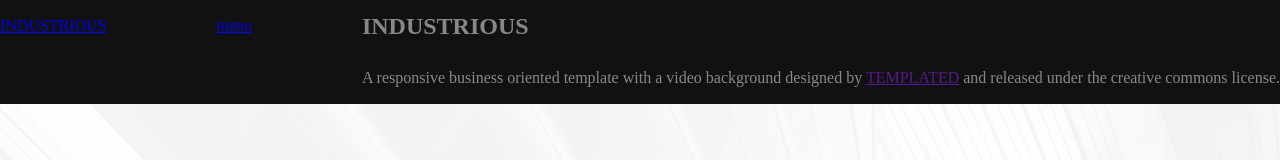
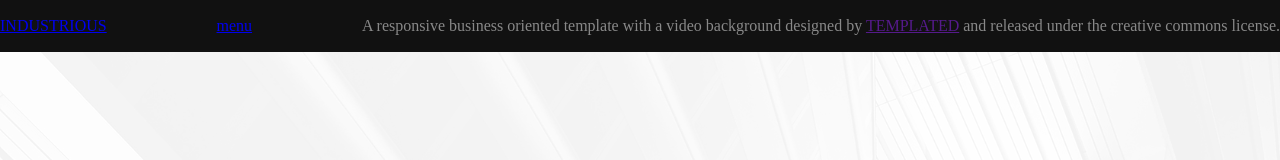
Before and after one commit to mjddah/industrial, a plain HTML site: page index.html in a window 1280 px wide. Drawn offline with Linux system fonts and the light colour scheme.

Commit message:
semi-final commit

```diff
--- a/index.html
+++ b/index.html
@@ -17,8 +17,11 @@
         </nav>
         <section id="banner">
             <div class="inner">
-                <h1>INDUSTRIOUS</h1>
+                <!-- <h1>INDUSTRIOUS</h1> -->
                 <p>
+
+
+
                     A responsive business oriented template with a video background designed by <a href="">TEMPLATED</a> and released under the creative commons license.
                 </p>
             </div>
```
